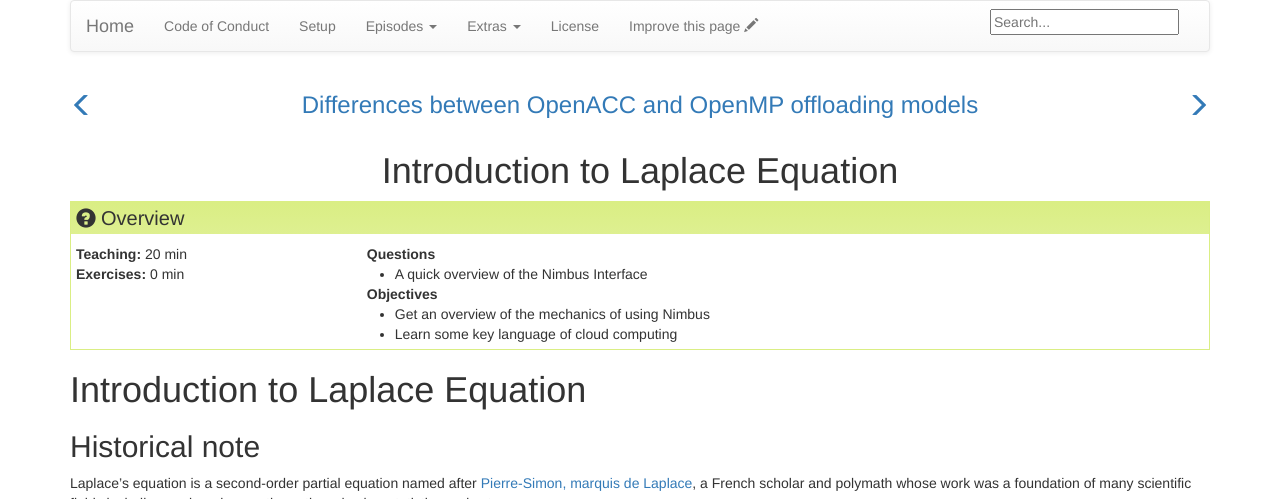
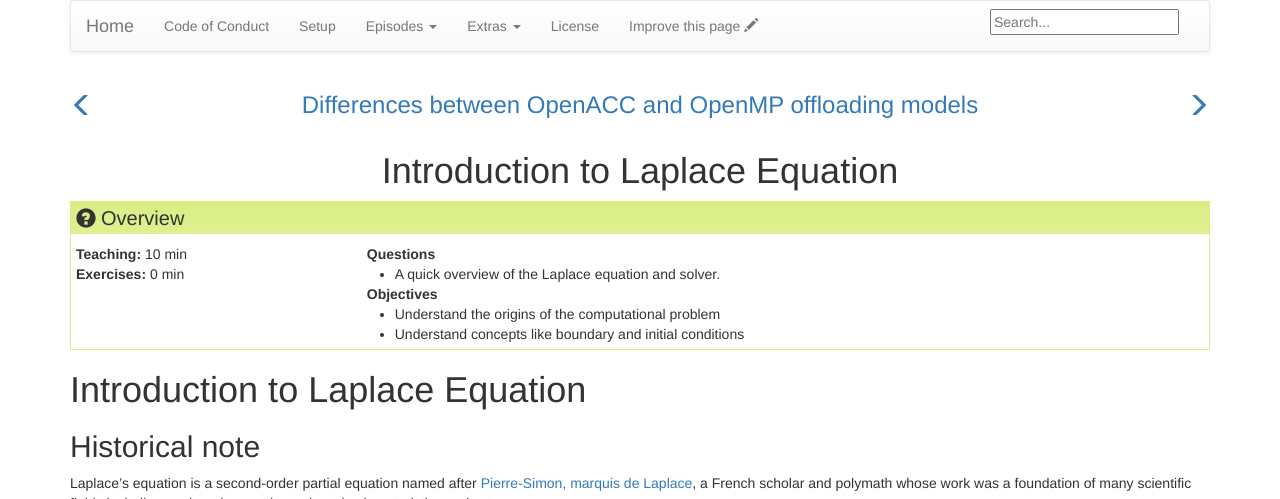
Before and after one commit to mcytowski/Laplace-GPU-Offload, a Jekyll site: the page built from _episodes/02-laplace-introduction.md, in a window 1280 px wide and 900 px high, cut to the strip 0-499 px from the top of the window. Built offline with Jekyll 4.4.1, drawn with Linux system fonts in a browser that asks for light colours; some of the changed text lies outside the part shown.

Commit message:
adding laplace keypoints

```diff
--- a/_episodes/02-laplace-introduction.md
+++ b/_episodes/02-laplace-introduction.md
@@ -1,14 +1,14 @@
 ---
 title: "Introduction to Laplace Equation"
-teaching: 20
+teaching: 10
 exercises: 0
 questions:
-- "A quick overview of the Nimbus Interface"
+- "A quick overview of the Laplace equation and solver."
 objectives:
-- "Get an overview of the mechanics of using Nimbus"
-- "Learn some key language of cloud computing"
+- "Understand the origins of the computational problem"
+- "Understand concepts like boundary and initial conditions"
 keypoints:
-- "We use ssh to connect to instances and the nimbus web interface to create and manage instances."
+- "Laplace equation can be solved with the use of iterative algorithm on a discretised computational grid"
 ---
 
 # Introduction to Laplace Equation
```
Also changed, not shown: index.md (+4 -2 lines).
